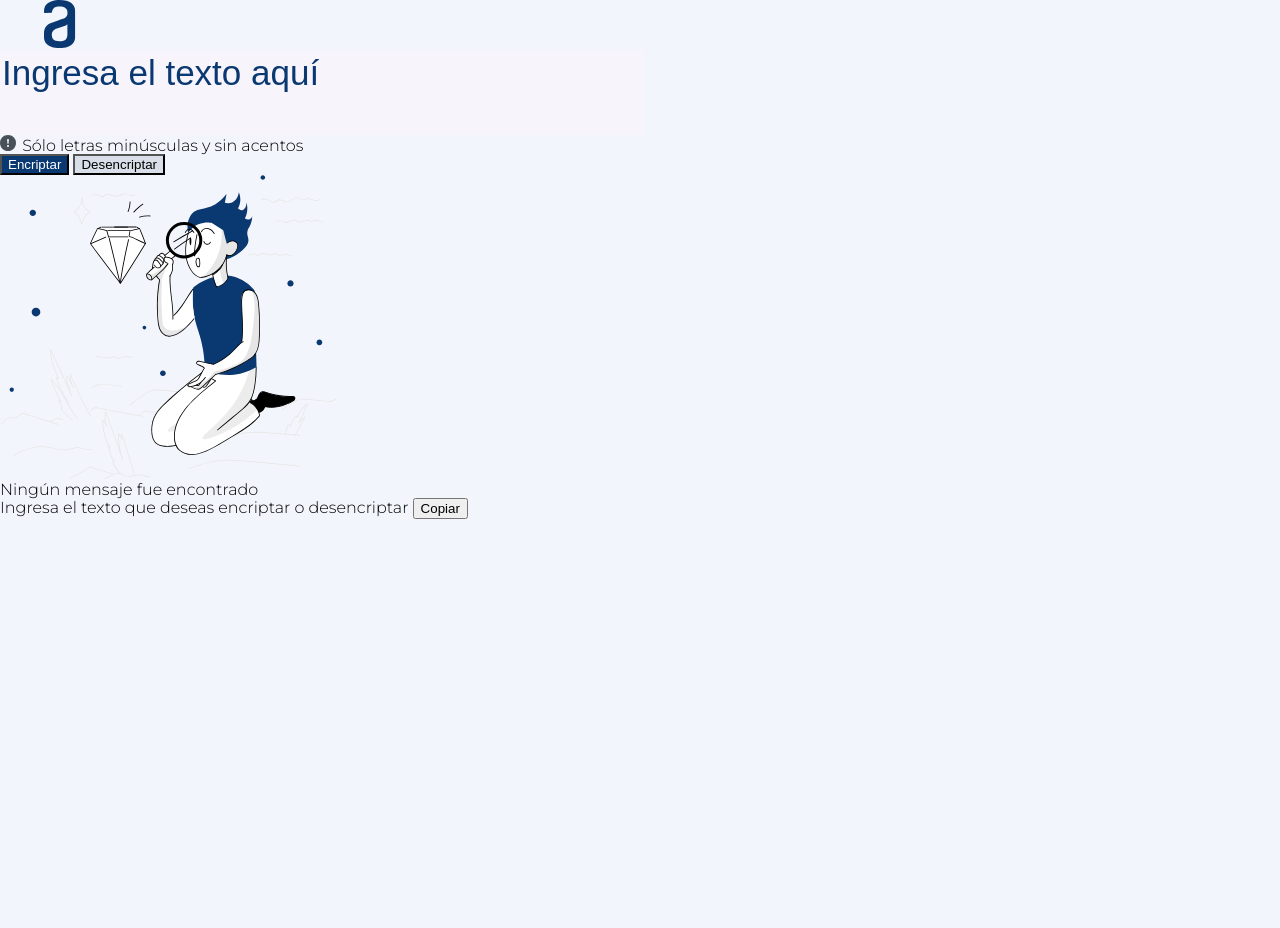
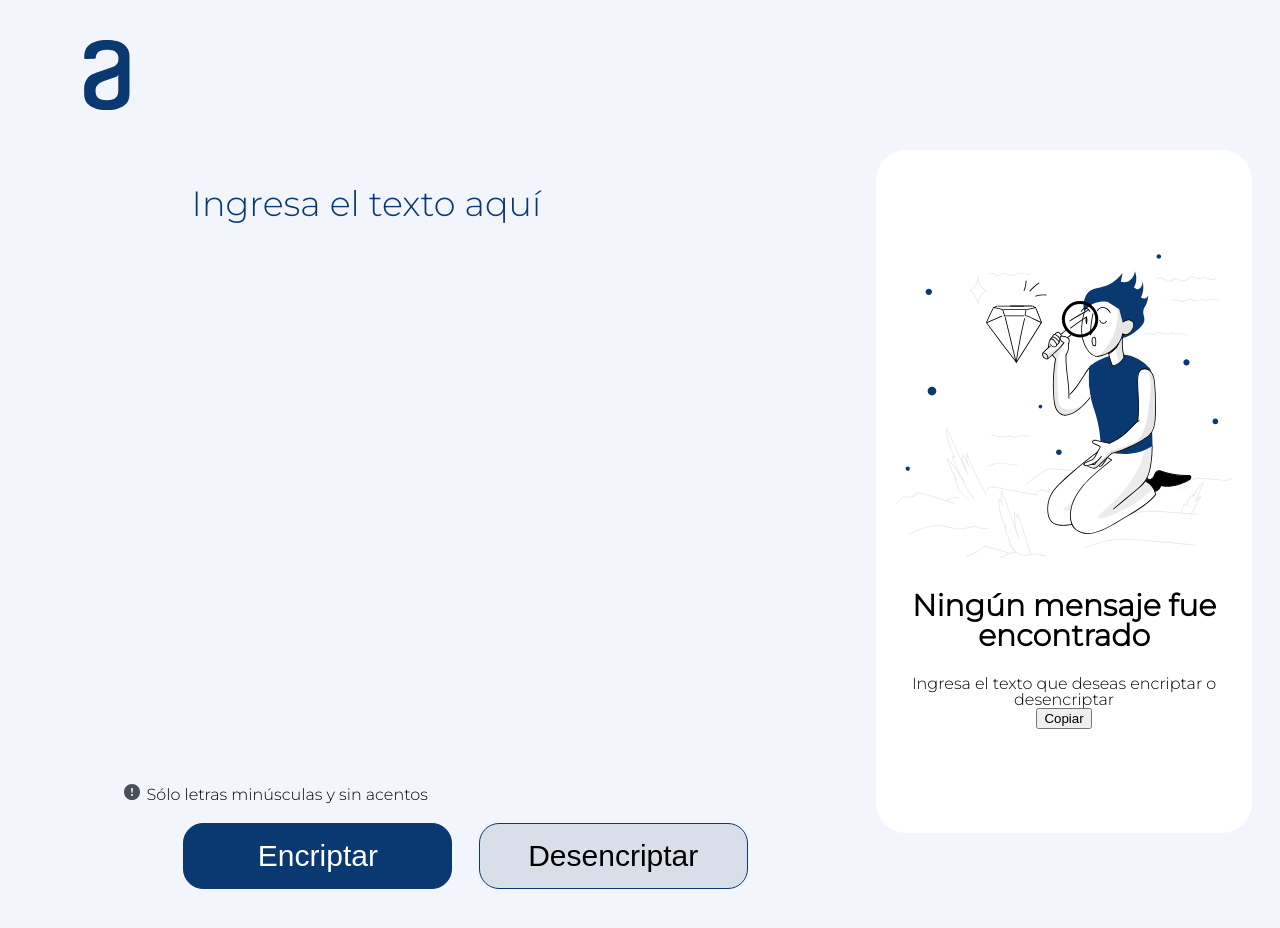
Before and after one commit to TapiaJS/encriptador, a plain HTML site: page index.html in a window 1280 px wide. Before the commit the page ends 800 px from the top, so only its background shows below. Drawn offline with Linux system fonts and the light colour scheme.

Commit message:
implementa el estilo de todos los elementos de la página

```diff
--- a/style.css
+++ b/style.css
@@ -3,25 +3,46 @@ body{
     background: #F3F5FC;
 }
 
-#logo{
+.logo{
     display: block;
     position: relative;
-    padding: 40px 0 0 20px;
-    width: 10%;
+    padding: 40px 20px;
+    width: 175px;
 }
 
+ul{
+    width: 98%;
+}
+
+li{
+    display: inline-block;
+    text-align: center;
+    margin-left: 1.5%;
+}
+
+.elementoUno{
+    padding: 30px 20px;
+    width: 60%;
+    margin-left: 8%;
+    vertical-align: top;
+    box-sizing: border-box;
+}
+
+
 textarea{
-    font-family: "Gemunu Libre", sans-serif;
+    font-family: "Montserrat", sans-serif;
+    width: 80%;
+    height: 600px;
     color: #0A3871;
     font-size: 35px;
-    width: 50%;
-    height: 100%;
-    background-color: rgb(248,244,252);
+    background-color: #f3f5fc;
     border: none;
     outline: none;
     resize: none;
     cursor: pointer;
     display: block;
+    margin-left: auto;
+    margin-right: auto;
 }
 
 textarea::placeholder{
@@ -29,21 +50,22 @@ textarea::placeholder{
     font-size: 35px;
 }
 
+div{
+    display: inline;
+    margin-right: 56%;
+}
+
 #restriccion{
     display: inline;
     padding: 0px 2px    ;
 }
 
-p{
-    display: inline;
-}
-
-#opciones{
+.opciones{
     padding: 20px;
 }
 
-#opciones input{
-    width: 300px;
+.opciones input{
+    width: 40%;
     padding: 15px;
     font-size: 30px;
     border-radius: 20px;
@@ -51,6 +73,7 @@ p{
     border-style: solid;
     border-width: 1px;
     border-color: #0A3871;
+    margin-right: 3.3%;
 }
 
 #botonEncriptar{
@@ -61,3 +84,22 @@ p{
 #botonDesencriptar{
     background-color: #D8DFE8;
 }
+
+.elementoDos{
+    width: 30%;
+    vertical-align: left;
+    padding: 8.3% 20px;
+    background-color: white;
+    box-sizing: border-box;
+    border-radius: 30px;
+}
+
+.elementoDos h1{
+    font-size: 30px;
+    font-weight: bold;
+    padding-top: 30px;
+}
+
+.elementoDos p{
+    padding-top: 25px;
+}
```
